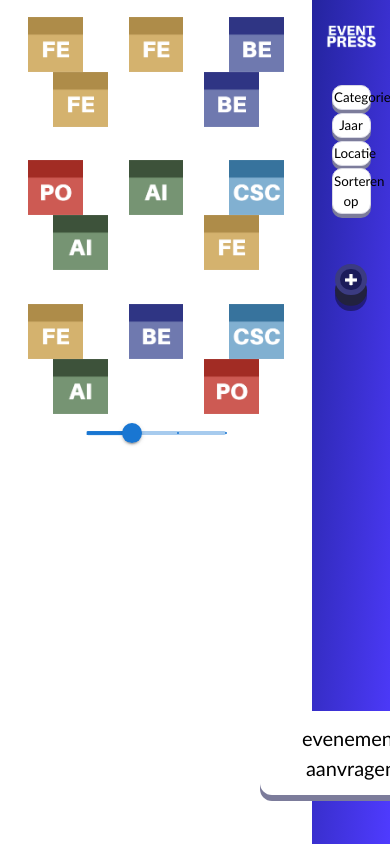
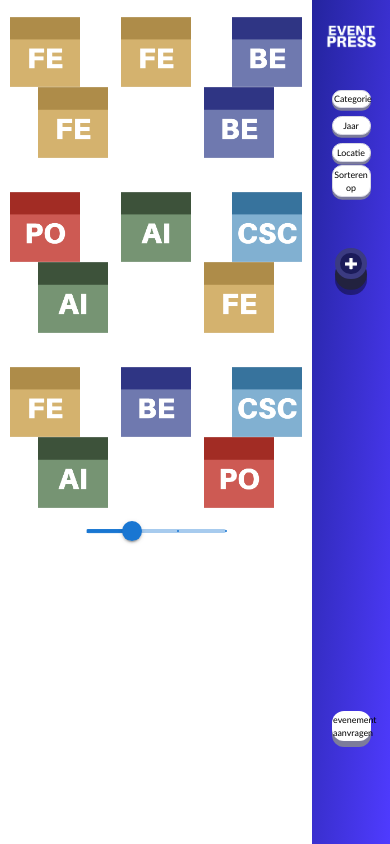
Before and after one commit to HarmenGerritsen/Eventpress, a React (Create React App) app: page / in a window 390 px wide. Built offline with nearby package versions, Linux system fonts and the light colour scheme.

Commit message:
more responsiveness

```diff
--- a/src/App.css
+++ b/src/App.css
@@ -120,9 +120,10 @@
 
 .requestButtonF {
   display: block;
-  padding: 12px 42px;
+  padding: 4%;
   border-radius: 12px;
-  font-size: 1.25rem;
+  font-size: 75%;
+  width: 10vw;
   background-color: white;
   transform: translateY(-6px);
 }
@@ -138,11 +139,10 @@
 .rowBlock {
   display: block;
   width: 80vw;
-  padding: 30;
 }
 
 .row {
-  padding: 2vh;
+  padding: 2vh 1vw;
 }
 
 .menu {
@@ -188,5 +188,32 @@
   background-color: white;
   border-radius: 25px;
   width: 40vw;
-  padding: 0.5vh 2vw;
+  padding: 1vh 2vw;
 }
+
+@media only screen and (max-width: 1200px) {
+  .fe1 {
+    width: 18vw;
+  }
+  .po1 {
+    width: 18vw;
+  }
+  .ai1 {
+    width: 18vw;
+  }
+  .be1 {
+    width: 18vw;
+  }
+  .csc1 {
+    width: 18vw;
+  }
+  .row {
+    padding: 2vh 0.5vw;
+  }
+  .menuButton {
+    font-size: 50%;
+  }
+  .requestButtonF {
+    font-size: 50%;
+  }
+}
```
